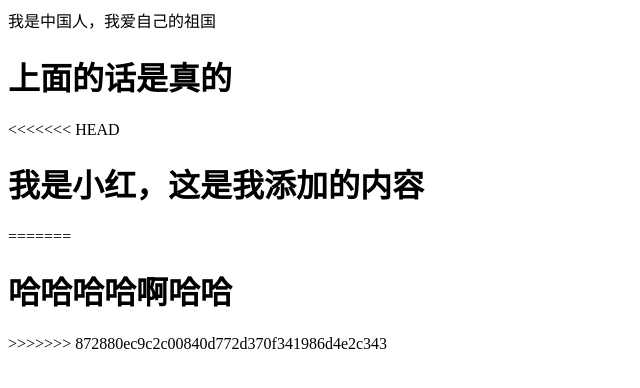
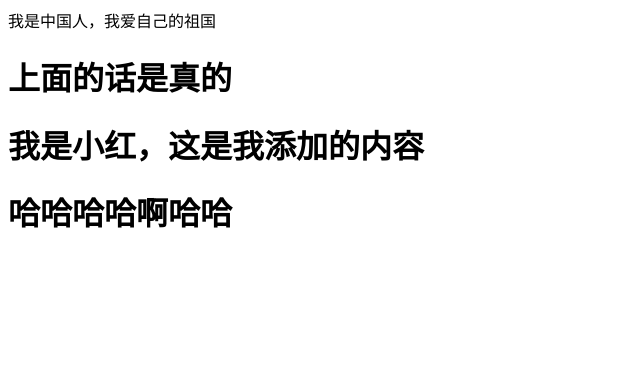
Before and after one commit to 798358117/test112, a plain HTML site: page index.html in a window 1280 px wide. Shown: the whole page, without its empty margins (0-640 px from the left). Drawn offline with Linux system fonts and the light colour scheme.

Commit message:
小红的修改

```diff
--- a/index.html
+++ b/index.html
@@ -9,10 +9,7 @@
 <body>
     <div>我是中国人，我爱自己的祖国</div>
     <h1>上面的话是真的</h1>
-<<<<<<< HEAD
     <h1>我是小红，这是我添加的内容</h1>
-=======
     <h1>哈哈哈哈啊哈哈</h1>
->>>>>>> 872880ec9c2c00840d772d370f341986d4e2c343
 </body>
 </html>
```
Also changed, not shown: 1 other file.
